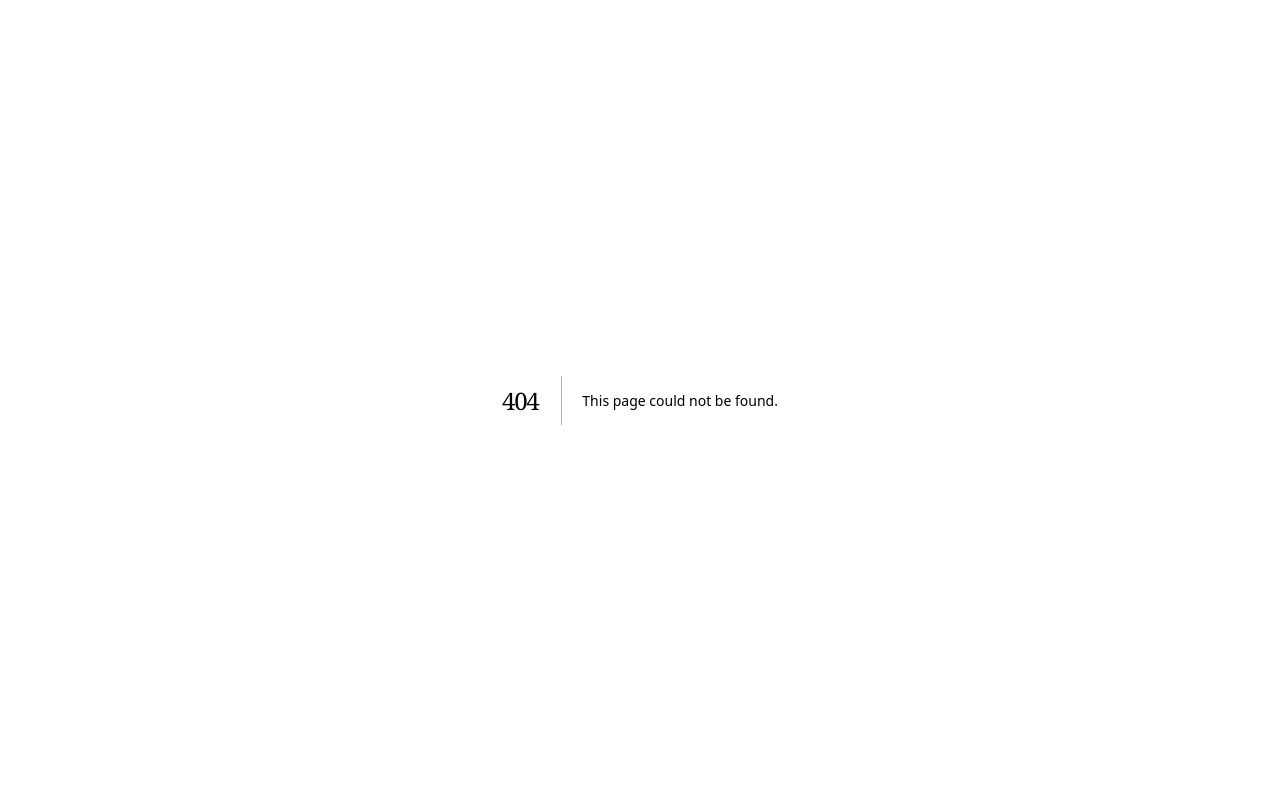
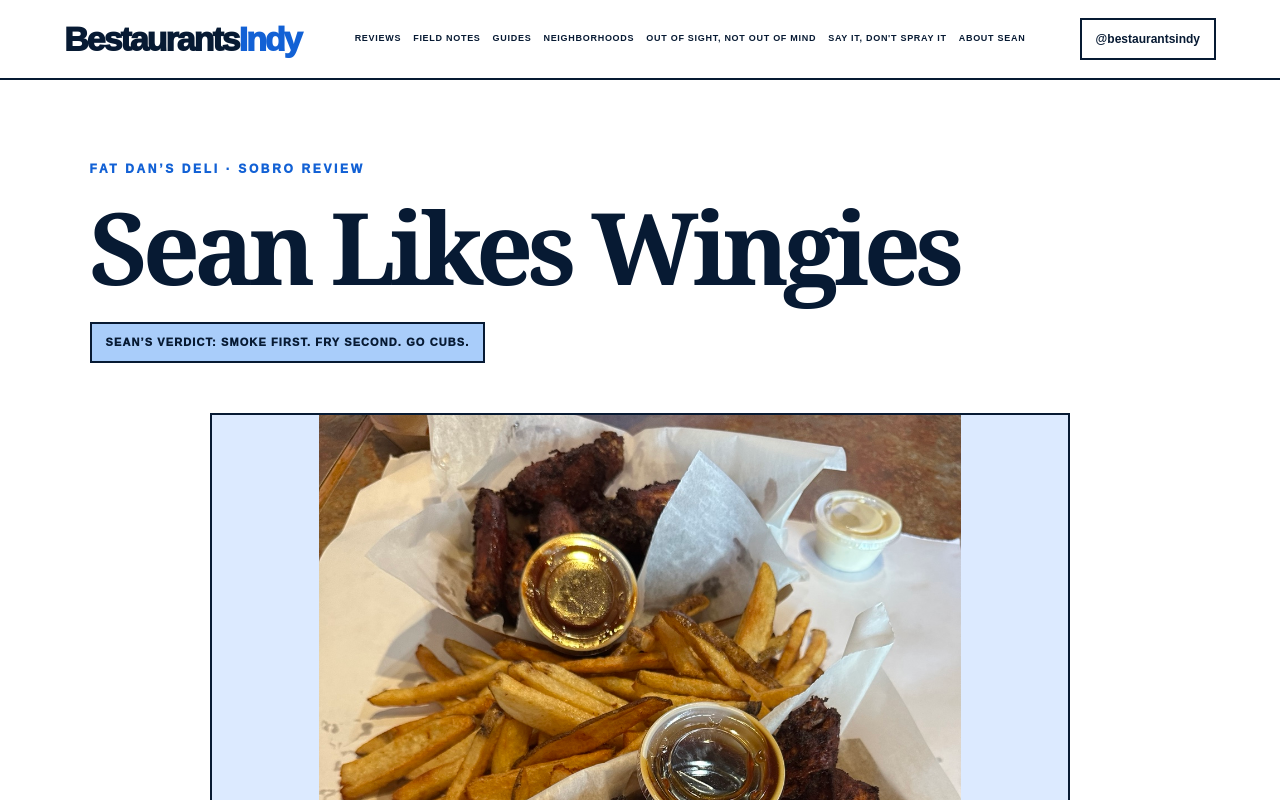
Before and after one commit to mattpom/bestaurantsindy, a Next.js app: page /reviews/sean-likes-wingies in a window 1280 px wide. Before the commit this address had no page. Shown: the top 800 px of the page. Built offline with nearby package versions, Linux system fonts and the light colour scheme.

Commit message:
Publish Sean Likes Wingies review

```diff
--- a/app/page.tsx
+++ b/app/page.tsx
@@ -1,9 +1,9 @@
 import Link from "next/link";
 
 const cards = [
+  ["Fat Dan’s Deli","Sean Likes Wingies","Hickory-smoked, flash-fried wings, hand-cut fries, and a SoBro room made for watching the Cubs.","SMOKE. FRY. REPEAT.","fatdans","/reviews/sean-likes-wingies"],
   ["Mama’s Korean Restaurant","The Best Part Is at the Bottom","Dolsot bibimbap arrives sizzling. Give the rice time against the stone before you mix it.","LET IT SIT","mama","/reviews/mamas-dolsot-bibimbap"],
   ["Broad Ripple","The Day Lox Took a Back Seat","The Tonya Harding stacks turkey, ham, bacon, Colby, and Swiss on a hot steamed bagel.","ORDER THIS","bagel","/reviews/bagel-field-note"],
-  ["Wings","No, You Can Be My Wingman","Korean fried chicken, Buffalo wings, and why soy garlic now holds Sean’s top spot.","NEW #1","wing","/reviews/wingman"],
 ];
 const guides = [
   ["TAKE THE VISITORS","Where to take out-of-town guests without embarrassing Indianapolis.","/guides/take-the-visitors"],
@@ -40,7 +40,7 @@ export default function Home() {
       <div className="heading"><div><p className="eyebrow">LATEST INTELLIGENCE</p><h2>Eat better this week.</h2></div><p>Three opinions. Zero committee meetings.</p></div>
       <div className="cards">
         {cards.map(([kicker,title,copy,verdict,img,href])=><article key={title}>
-          <div className={`cardImg ${img}`} style={img==="wing"?{backgroundImage:"url(/colonel-crying.webp)"}:img==="mama"?{backgroundImage:"url(/mamas-dolsot-bibimbap.jpg)",backgroundSize:"cover",backgroundPosition:"center 58%",backgroundColor:"transparent"}:undefined} role="img" aria-label={title}><span>{verdict}</span></div>
+          <div className={`cardImg ${img}`} style={img==="fatdans"?{backgroundImage:"url(/fat-dans-wingies.jpeg)",backgroundSize:"cover",backgroundPosition:"center 47%",backgroundColor:"transparent"}:img==="wing"?{backgroundImage:"url(/colonel-crying.webp)"}:img==="mama"?{backgroundImage:"url(/mamas-dolsot-bibimbap.jpg)",backgroundSize:"cover",backgroundPosition:"center 58%",backgroundColor:"transparent"}:undefined} role="img" aria-label={title}><span>{verdict}</span></div>
           <div className="cardCopy"><p className="kicker">{kicker}</p><h3>{title}</h3><p>{copy}</p><a href={href}>Read Sean&apos;s take →</a></div>
         </article>)}
       </div>
--- a/app/reviews/data.ts
+++ b/app/reviews/data.ts
@@ -10,13 +10,13 @@ export type ReviewEntry = {
 
 export const reviewEntries: ReviewEntry[] = [
   {
-    title: "I Got Goosed and Liked It",
-    category: "Goose the Market",
-    verdict: "Order the Goose",
-    image: "/goose-sandwich.jpg",
-    href: "/reviews/i-got-goosed-and-liked-it",
-    summary: "Prosciutto, fresh mozzarella, basil, black pepper, and olive oil prove a sandwich does not need excess when every ingredient earns its place.",
-    publishedAt: "2026-09-01T18:30:00-04:00",
+    title: "Sean Likes Wingies",
+    category: "Wings",
+    verdict: "Smoke First. Fry Second.",
+    image: "/fat-dans-wingies.jpeg",
+    href: "/reviews/sean-likes-wingies",
+    summary: "Fat Dan’s hickory-smokes its jumbo wings, flash-fries them for a crisp finish, and serves them beside hand-cut fries in a SoBro pub made for watching the Cubs.",
+    publishedAt: "2026-09-03T22:15:00-04:00",
   },
   {
     title: "The Best Part Is at the Bottom",
--- /dev/null
+++ b/app/reviews/sean-likes-wingies/page.tsx
@@ -0,0 +1,77 @@
+import {FieldNote} from "../../../components/FieldNote";
+
+export const metadata = {
+  title: "Sean Likes Wingies | BestaurantsIndy",
+  description:
+    "Fat Dan’s hickory-smoked, flash-fried wings, hand-cut fries, and why its SoBro pub is one of Indianapolis’ best places to watch the Cubs.",
+};
+
+export default function Page() {
+  return (
+    <FieldNote
+      title="Sean Likes Wingies"
+      category="FAT DAN’S DELI · SOBRO REVIEW"
+      verdict="SEAN’S VERDICT: SMOKE FIRST. FRY SECOND. GO CUBS."
+      image="/fat-dans-wingies.jpeg"
+      noteTitle="Sean’s order"
+      note="Fat Dan’s OG Smoked Jumbo Wings, sauce on the side, with an order of the hand-cut fries. Add a Cubs game and stay awhile."
+    >
+      <p className="leadArticle">
+        Tommy wanted a wingy. Sean wants the whole basket—especially when the
+        wings arrive dark from the smoker, crisp from the fryer, and surrounded
+        by enough hand-cut fries to turn a snack into the afternoon.
+      </p>
+
+      <h2>Smoke first, flash-fry second</h2>
+      <p>
+        Fat Dan’s does not rely on sauce to make the wings interesting. The
+        jumbo wings spend hours over hickory smoke, picking up flavor all the
+        way to the bone, before a flash fry tightens the skin and gives the
+        outside its final crisp edge. Smoking alone can leave a wing soft.
+        Frying alone cannot create this depth. The two-step method earns its
+        keep.
+      </p>
+      <p>
+        They arrive heavily seasoned and visibly charred, with sauces served
+        alongside rather than hiding the work underneath. Dip when you want;
+        the wing does not need rescuing.
+      </p>
+
+      <h2>The fries are not filler</h2>
+      <p>
+        The fries are hand cut, skin on, and irregular in the right way. Some
+        are deeply browned, some stay softer in the center, and all of them are
+        built for dragging through whatever sauce escapes the wings. They taste
+        like potatoes, not a frozen side dish included to occupy half the
+        basket.
+      </p>
+
+      <h2>A Chicago bar in Indianapolis</h2>
+      <p>
+        The SoBro location feels like a Chicago neighborhood pub that landed on
+        College Avenue: Italian beef, Chicago dogs, smoked meat, cold beer, and
+        Cubs loyalty that is not merely decorative. When the Cubs are playing,
+        Fat Dan’s is one of the easiest answers in Indianapolis to the question,
+        “Where can I watch the game with people who actually care?”
+      </p>
+
+      <h2>The verdict</h2>
+      <p>
+        Order the smoked wings, keep the sauce on the side, and do not treat the
+        fries as optional. Fat Dan’s gives you smoke, crunch, salt, and a real
+        sports-bar reason to stay past the final wing. Sean likes wingies. These
+        are easy to like.
+      </p>
+      <p>
+        <strong>Fat Dan’s Deli — SoBro</strong>
+        <br />
+        5410 N. College Ave., Indianapolis
+      </p>
+      <p>
+        <a href="https://www.fatdansdeli.com/sobro" target="_blank" rel="noreferrer">
+          Restaurant website →
+        </a>
+      </p>
+    </FieldNote>
+  );
+}
```
Also changed, not shown: public/fat-dans-wingies.jpeg (added).
